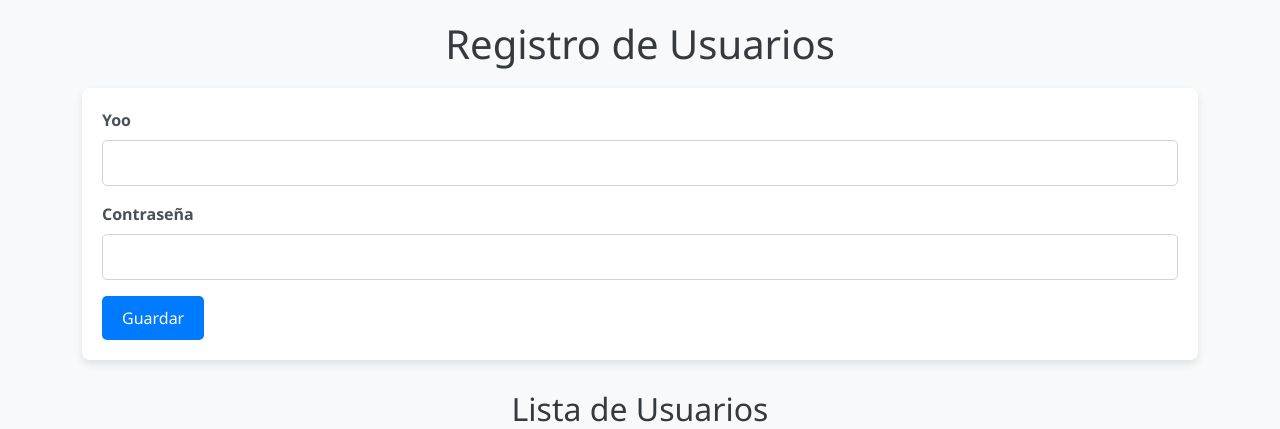
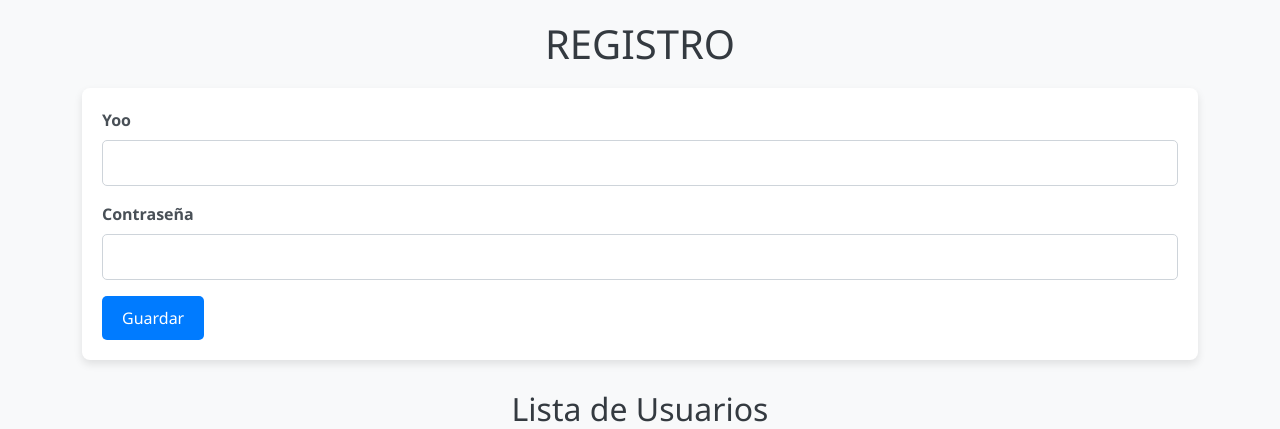
Before and after one commit to PAPELITO654/Flaskk, a Flask app: page / in a window 1280 px wide. Shown: the top 429 px of the page. Run offline with Flask 3, Linux system fonts and the light colour scheme; data that the repository does not hold is empty; some libraries are stand-ins or nearby versions.

Commit message:
Update app.html

```diff
--- a/templates/app.html
+++ b/templates/app.html
@@ -129,7 +129,7 @@
               </style>
 
     <div class="container">
-        <h1>Registro de Usuarios</h1>
+        <h1>REGISTRO</h1>
 
         <!-- Formulario de registro -->
         <form id="formUsuario">
```
